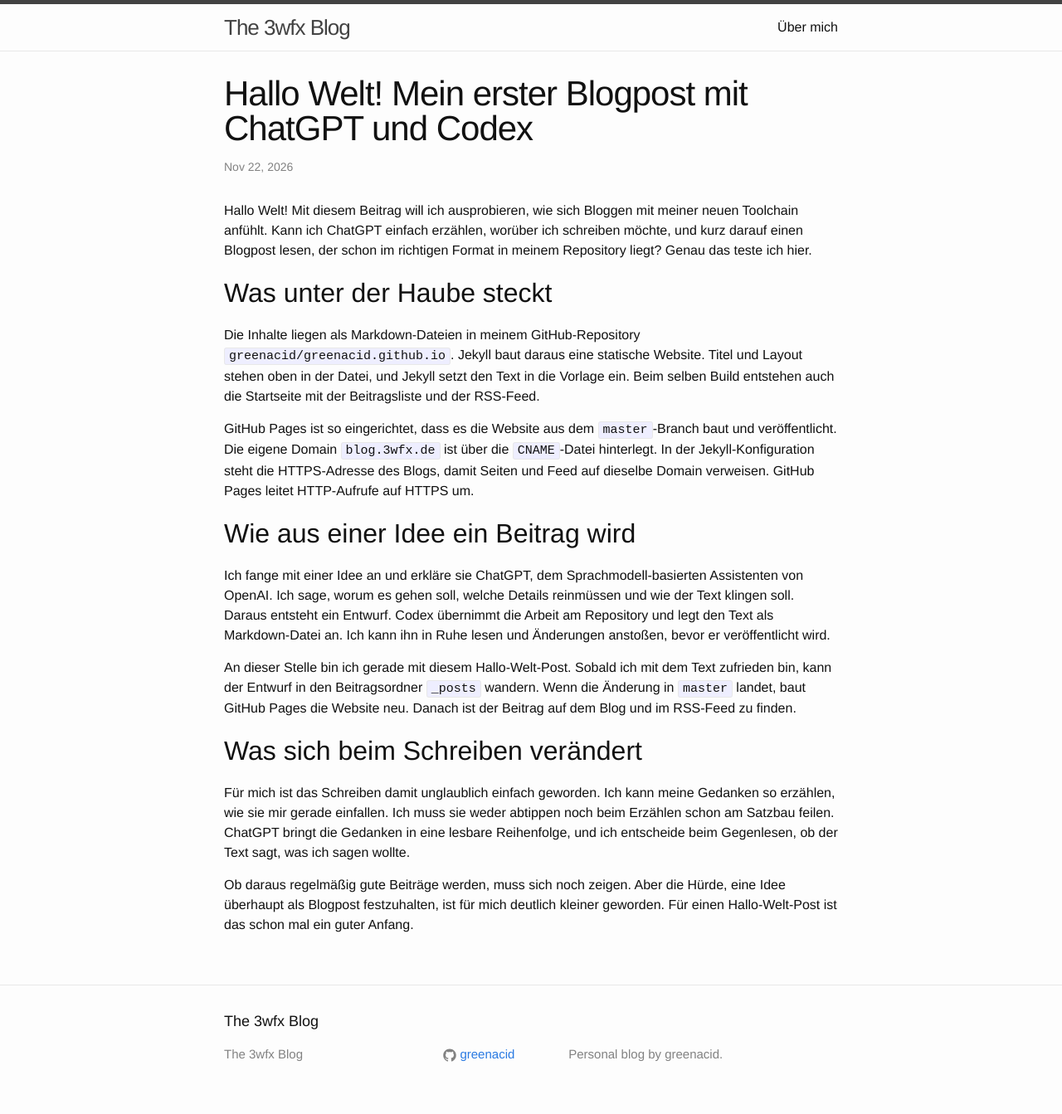
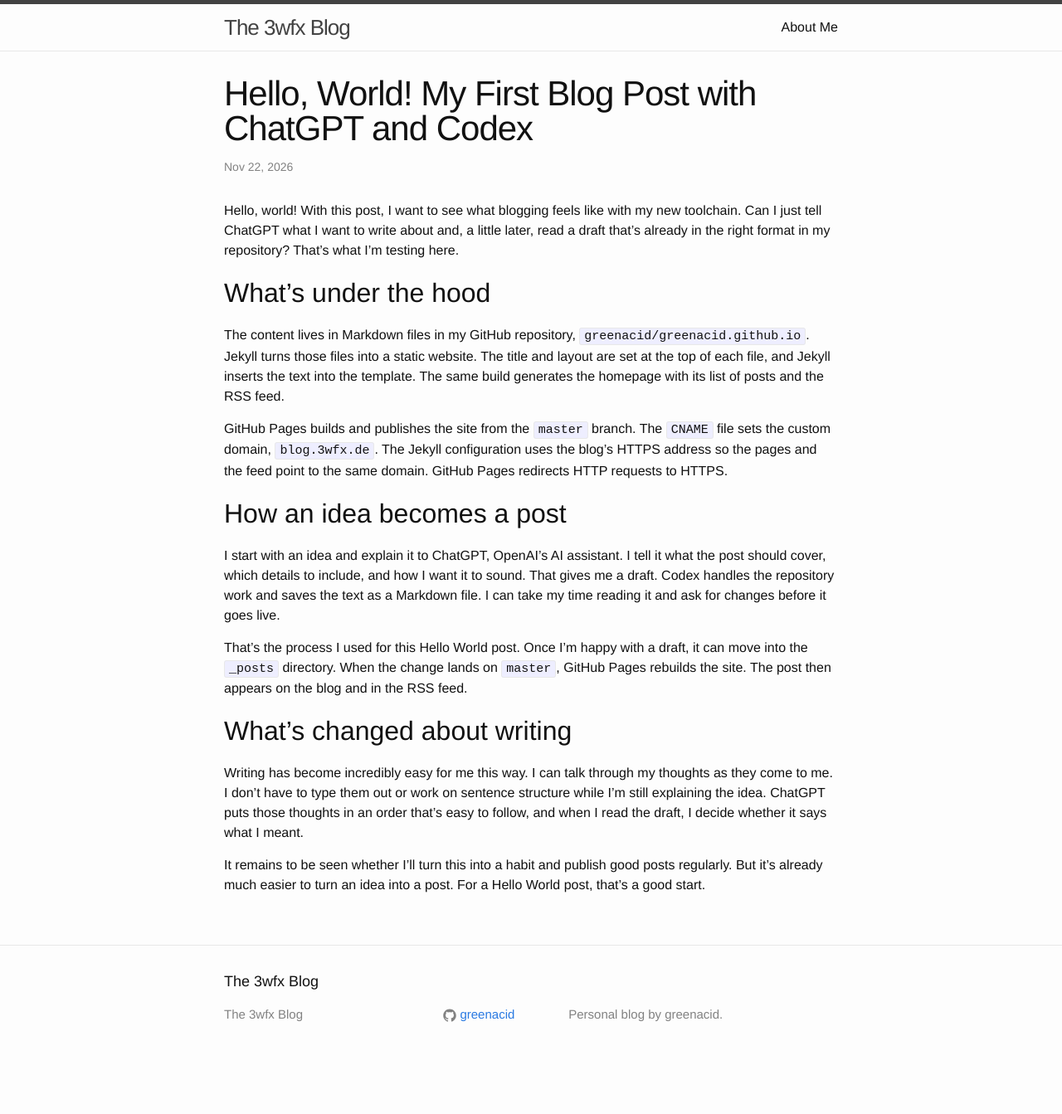
Before and after one commit to greenacid/greenacid.github.io, a Jekyll site: the page built from _posts/2026-11-22-hallo-welt.md, in a window 1280 px wide. Shown: the whole page at 83% size. Built offline with Jekyll 4.4.1, drawn with Linux system fonts in a browser that asks for light colours; after the commit the page ends 1295 px from its top, so only the background shows below that.

Commit message:
Publish the About page and first post in English

```diff
--- a/_layouts/default.html
+++ b/_layouts/default.html
@@ -1,5 +1,5 @@
 <!DOCTYPE html>
-<html>
+<html lang="en">
 
   {% include head.html %}
 
--- a/_posts/2026-11-22-hallo-welt.md
+++ b/_posts/2026-11-22-hallo-welt.md
@@ -1,25 +1,25 @@
 ---
 layout: post
-title: "Hallo Welt! Mein erster Blogpost mit ChatGPT und Codex"
-description: "Ein Selbstversuch mit ChatGPT, Codex, Jekyll und GitHub Pages."
+title: "Hello, World! My First Blog Post with ChatGPT and Codex"
+description: "A personal experiment with ChatGPT, Codex, Jekyll, and GitHub Pages."
 ---
 
-Hallo Welt! Mit diesem Beitrag will ich ausprobieren, wie sich Bloggen mit meiner neuen Toolchain anfühlt. Kann ich ChatGPT einfach erzählen, worüber ich schreiben möchte, und kurz darauf einen Blogpost lesen, der schon im richtigen Format in meinem Repository liegt? Genau das teste ich hier.
+Hello, world! With this post, I want to see what blogging feels like with my new toolchain. Can I just tell ChatGPT what I want to write about and, a little later, read a draft that's already in the right format in my repository? That's what I'm testing here.
 
-## Was unter der Haube steckt
+## What's under the hood
 
-Die Inhalte liegen als Markdown-Dateien in meinem GitHub-Repository `greenacid/greenacid.github.io`. Jekyll baut daraus eine statische Website. Titel und Layout stehen oben in der Datei, und Jekyll setzt den Text in die Vorlage ein. Beim selben Build entstehen auch die Startseite mit der Beitragsliste und der RSS-Feed.
+The content lives in Markdown files in my GitHub repository, `greenacid/greenacid.github.io`. Jekyll turns those files into a static website. The title and layout are set at the top of each file, and Jekyll inserts the text into the template. The same build generates the homepage with its list of posts and the RSS feed.
 
-GitHub Pages ist so eingerichtet, dass es die Website aus dem `master`-Branch baut und veröffentlicht. Die eigene Domain `blog.3wfx.de` ist über die `CNAME`-Datei hinterlegt. In der Jekyll-Konfiguration steht die HTTPS-Adresse des Blogs, damit Seiten und Feed auf dieselbe Domain verweisen. GitHub Pages leitet HTTP-Aufrufe auf HTTPS um.
+GitHub Pages builds and publishes the site from the `master` branch. The `CNAME` file sets the custom domain, `blog.3wfx.de`. The Jekyll configuration uses the blog's HTTPS address so the pages and the feed point to the same domain. GitHub Pages redirects HTTP requests to HTTPS.
 
-## Wie aus einer Idee ein Beitrag wird
+## How an idea becomes a post
 
-Ich fange mit einer Idee an und erkläre sie ChatGPT, dem Sprachmodell-basierten Assistenten von OpenAI. Ich sage, worum es gehen soll, welche Details reinmüssen und wie der Text klingen soll. Daraus entsteht ein Entwurf. Codex übernimmt die Arbeit am Repository und legt den Text als Markdown-Datei an. Ich kann ihn in Ruhe lesen und Änderungen anstoßen, bevor er veröffentlicht wird.
+I start with an idea and explain it to ChatGPT, OpenAI's AI assistant. I tell it what the post should cover, which details to include, and how I want it to sound. That gives me a draft. Codex handles the repository work and saves the text as a Markdown file. I can take my time reading it and ask for changes before it goes live.
 
-An dieser Stelle bin ich gerade mit diesem Hallo-Welt-Post. Sobald ich mit dem Text zufrieden bin, kann der Entwurf in den Beitragsordner `_posts` wandern. Wenn die Änderung in `master` landet, baut GitHub Pages die Website neu. Danach ist der Beitrag auf dem Blog und im RSS-Feed zu finden.
+That's the process I used for this Hello World post. Once I'm happy with a draft, it can move into the `_posts` directory. When the change lands on `master`, GitHub Pages rebuilds the site. The post then appears on the blog and in the RSS feed.
 
-## Was sich beim Schreiben verändert
+## What's changed about writing
 
-Für mich ist das Schreiben damit unglaublich einfach geworden. Ich kann meine Gedanken so erzählen, wie sie mir gerade einfallen. Ich muss sie weder abtippen noch beim Erzählen schon am Satzbau feilen. ChatGPT bringt die Gedanken in eine lesbare Reihenfolge, und ich entscheide beim Gegenlesen, ob der Text sagt, was ich sagen wollte.
+Writing has become incredibly easy for me this way. I can talk through my thoughts as they come to me. I don't have to type them out or work on sentence structure while I'm still explaining the idea. ChatGPT puts those thoughts in an order that's easy to follow, and when I read the draft, I decide whether it says what I meant.
 
-Ob daraus regelmäßig gute Beiträge werden, muss sich noch zeigen. Aber die Hürde, eine Idee überhaupt als Blogpost festzuhalten, ist für mich deutlich kleiner geworden. Für einen Hallo-Welt-Post ist das schon mal ein guter Anfang.
+It remains to be seen whether I'll turn this into a habit and publish good posts regularly. But it's already much easier to turn an idea into a post. For a Hello World post, that's a good start.
```
Also changed, not shown: about.md (+3 -3 lines).
